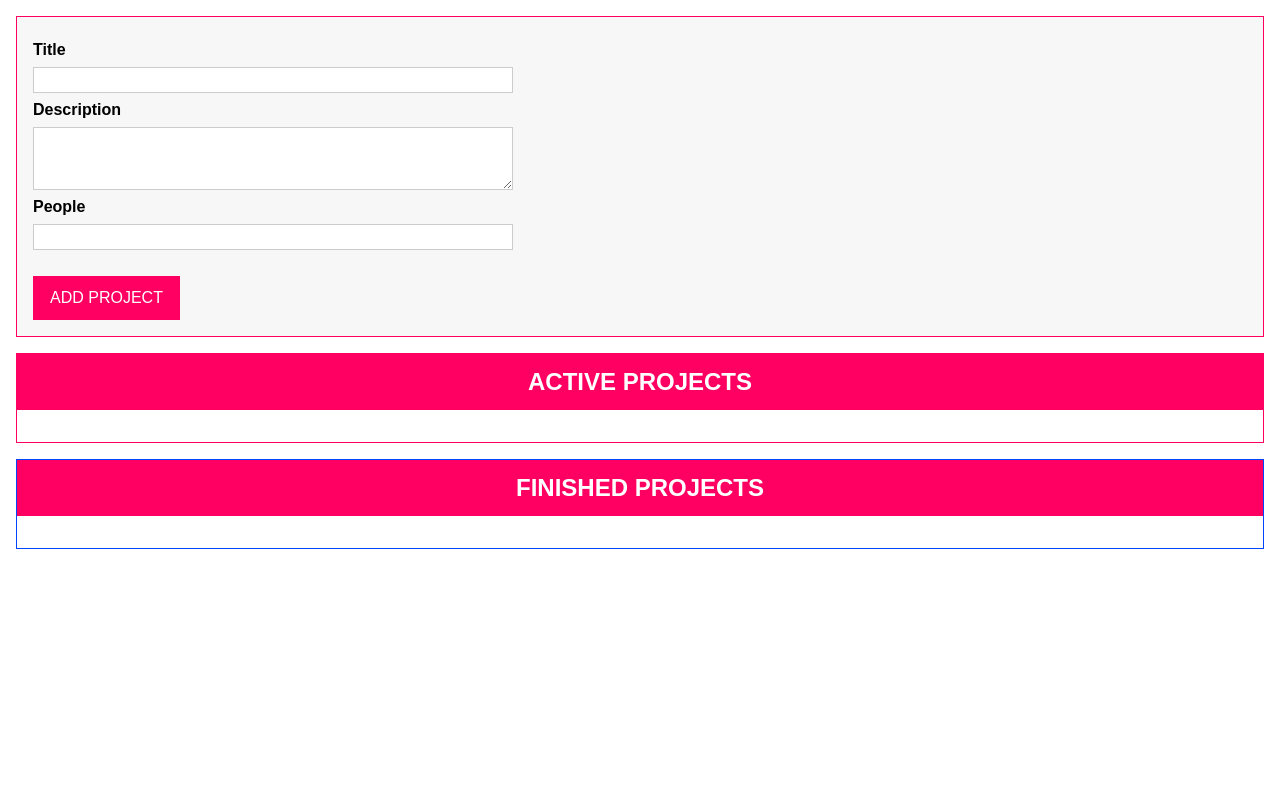
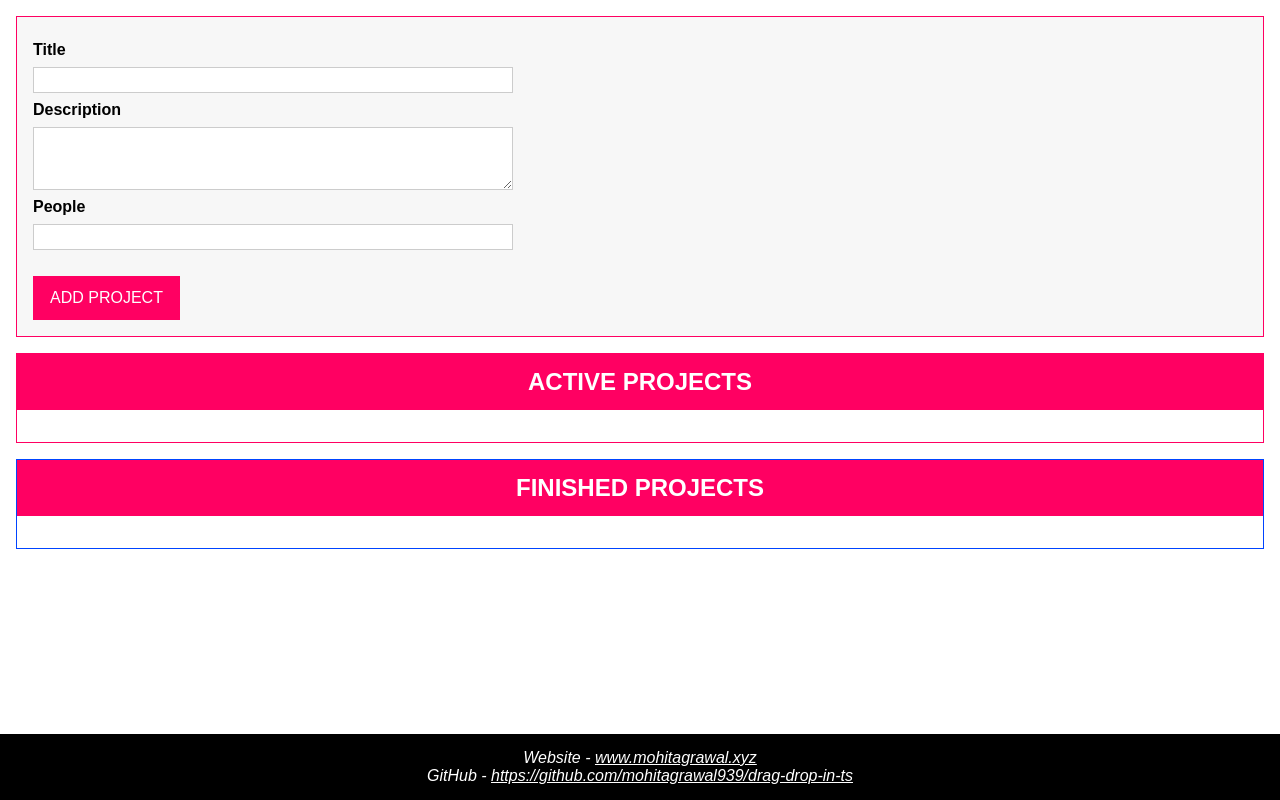
Before and after one commit to mohitagrawal939/drag-drop-in-ts, a website built with webpack: page public/index.html in a window 1280 px wide. Built offline with nearby package versions, Linux system fonts and the light colour scheme.

Commit message:
Added footer with github and website link

```diff
--- a/package.json
+++ b/package.json
@@ -3,7 +3,7 @@
     "description": "Basic HTML web drag and drop API application with typescript in browsers",
     "repository": "https://github.com/mohitagrawal939/redux-toolkit-todo.git",
     "private": true,
-    "version": "0.0.2",
+    "version": "0.0.3",
     "author": "Mohit Agrawal",
     "main": "app.js",
     "scripts": {
--- a/public/index.html
+++ b/public/index.html
@@ -5,6 +5,19 @@
         <meta name="viewport" content="width=device-width, initial-scale=1.0" />
         <title>Browser drag and drop API</title>
         <link rel="stylesheet" href="app.css" />
+        <style>
+            .footer {
+                position: fixed;
+                padding: 15px 0px;
+                left: 0;
+                bottom: 0;
+                width: 100%;
+                background-color: #000000;
+                color: white;
+                text-align: center;
+                font-style: italic;
+            }
+        </style>
         <script type="module" src="bundle.js"></script>
         <!-- Google tag (gtag.js) -->
         <script
@@ -62,5 +75,21 @@
             </section>
         </template>
         <div id="app"></div>
+        <div class="footer">
+            <div>
+                Website -
+                <a href="https://mohitagrawal.xyz" style="color: #fff"
+                    >www.mohitagrawal.xyz</a
+                >
+            </div>
+            <div>
+                GitHub -
+                <a
+                    href="https://github.com/mohitagrawal939/drag-drop-in-ts"
+                    style="color: #fff"
+                    >https://github.com/mohitagrawal939/drag-drop-in-ts</a
+                >
+            </div>
+        </div>
     </body>
 </html>
```
